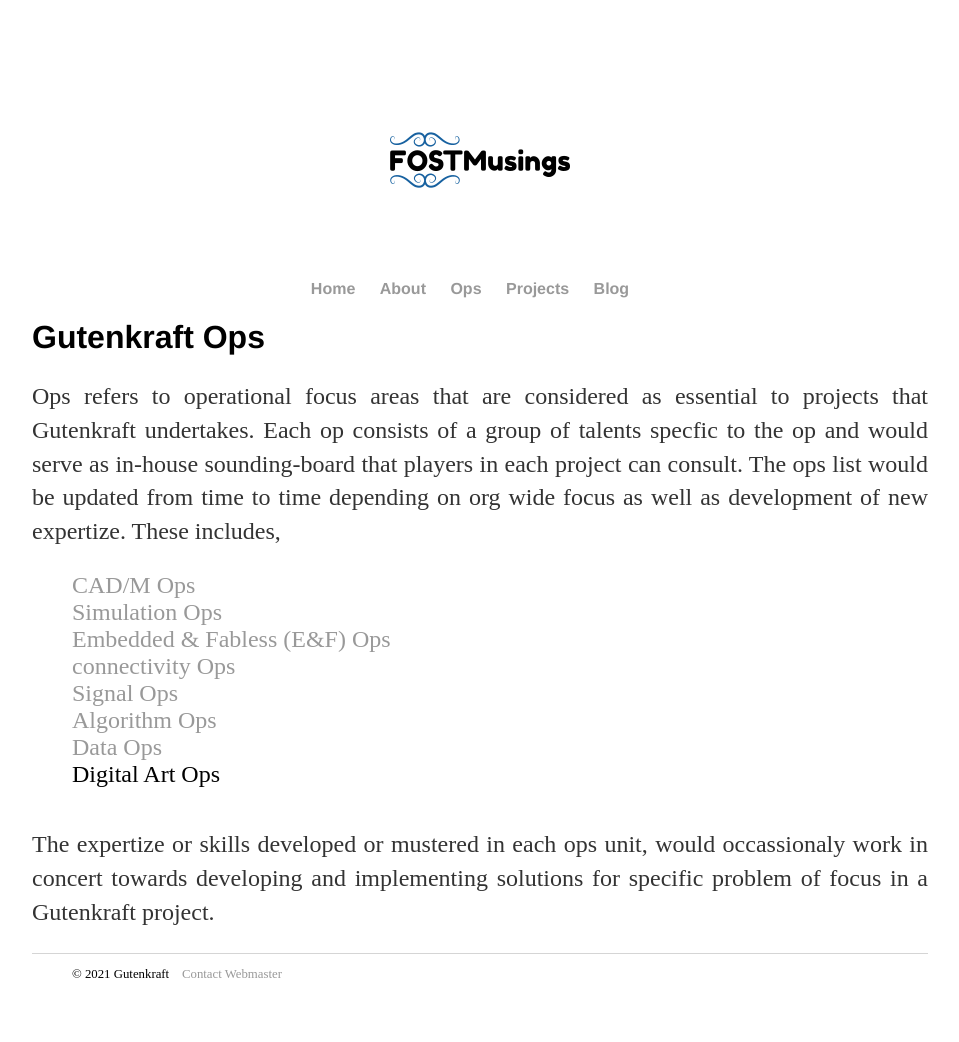
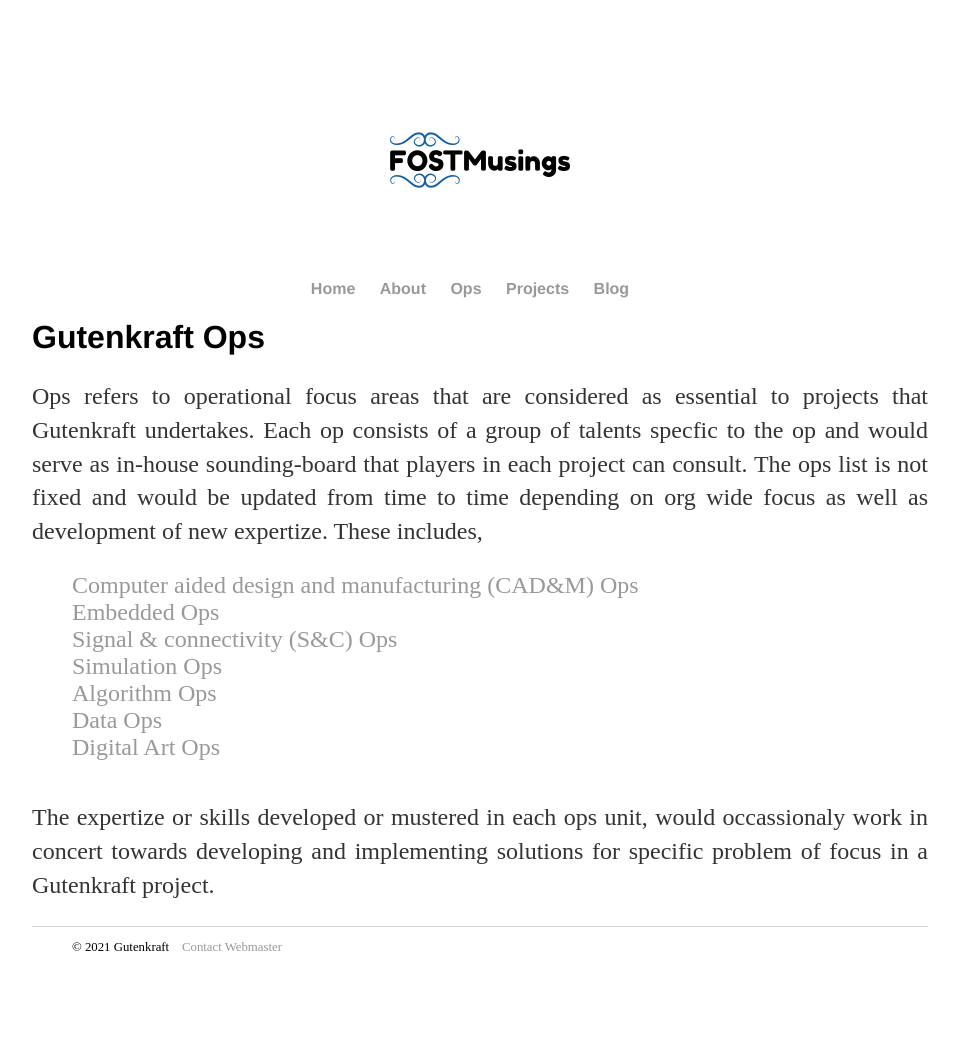
Before and after one commit to oferonmi/datafilik.github.io, a Jekyll site: the page built from ops/index.html, in a window 1280 px wide. Shown: the whole page, without its empty margins (160-1119 px from the left). Built offline with Jekyll 4.4.1, drawn with Linux system fonts in a browser that asks for light colours; after the commit the page ends 1015 px from its top, so only the background shows below that.

Commit message:
contnet update

```diff
--- a/ops/index.html
+++ b/ops/index.html
@@ -6,18 +6,17 @@ title: Gutenkraft Ops
 <div class="blurb">
     <h1>{{ page.title }}</h1>
     <p align="justify">
-        Ops refers to operational focus areas that are considered as essential to projects that Gutenkraft undertakes. Each op consists of a group of talents specfic to the op and would serve as in-house sounding-board that players in each project can consult. The ops list would be updated from time to time depending on org wide focus as well as development of new expertize. These includes,
+        Ops refers to operational focus areas that are considered as essential to projects that Gutenkraft undertakes. Each op consists of a group of talents specfic to the op and would serve as in-house sounding-board that players in each project can consult. The ops list is not fixed and would be updated from time to time depending on org wide focus as well as development of new expertize. These includes,
     </p>
 
     <ul class="ops">
-        <li><a href="/ops/cadm_op"><span>CAD/M Ops</span></a></li>
+        <li><a href="/ops/cadm_op"><span>Computer aided design and manufacturing (CAD&M) Ops</span></a></li>
+        <li><a href="/ops/embed_op"><span>Embedded Ops</span></a></li>
+        <li><a href="/ops/snc_op"><span>Signal & connectivity (S&C) Ops</span></a></li>
         <li><a href="/ops/sim_op"><span>Simulation Ops</span></a></li>
-        <li><a href="/ops/embednfabless_op"><span>Embedded & Fabless (E&F) Ops</span></a></li>
-        <li><a href="/ops/conn_op"><span>connectivity Ops</span></a></li>
-        <li><a href="/ops/signal_op"><span>Signal Ops</span></a></li>
         <li><a href="/ops/algo_op"><span>Algorithm Ops</span></a></li>
         <li><a href="/ops/data_op"><span>Data Ops</span></a></li>
-        <li><a href="/ops/digart_op"></a><span>Digital Art Ops</span></a></li>
+        <li><a href="/ops/digart_op"><span>Digital Art Ops</span></a></li>
 
     </ul>
 
```
